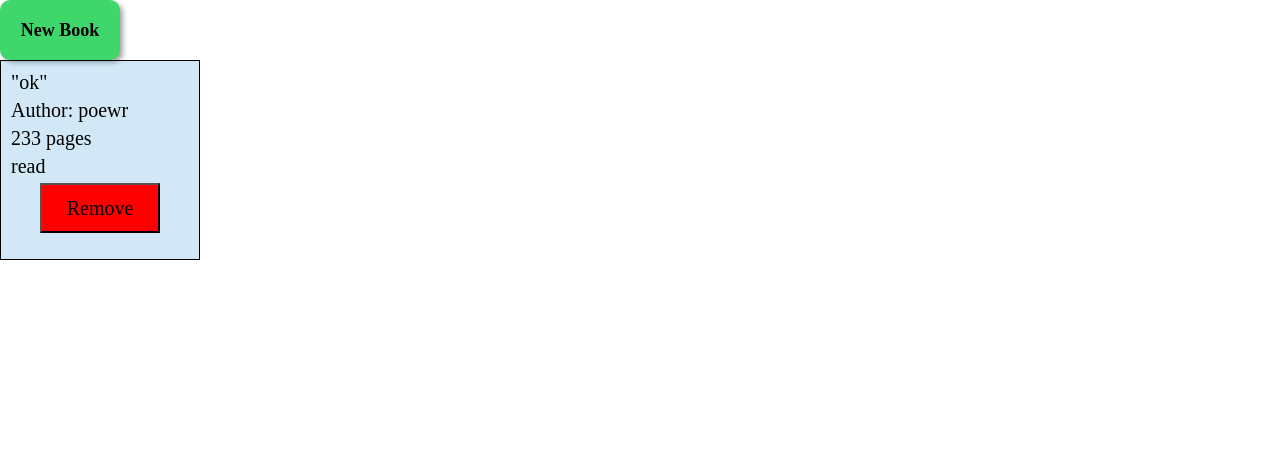
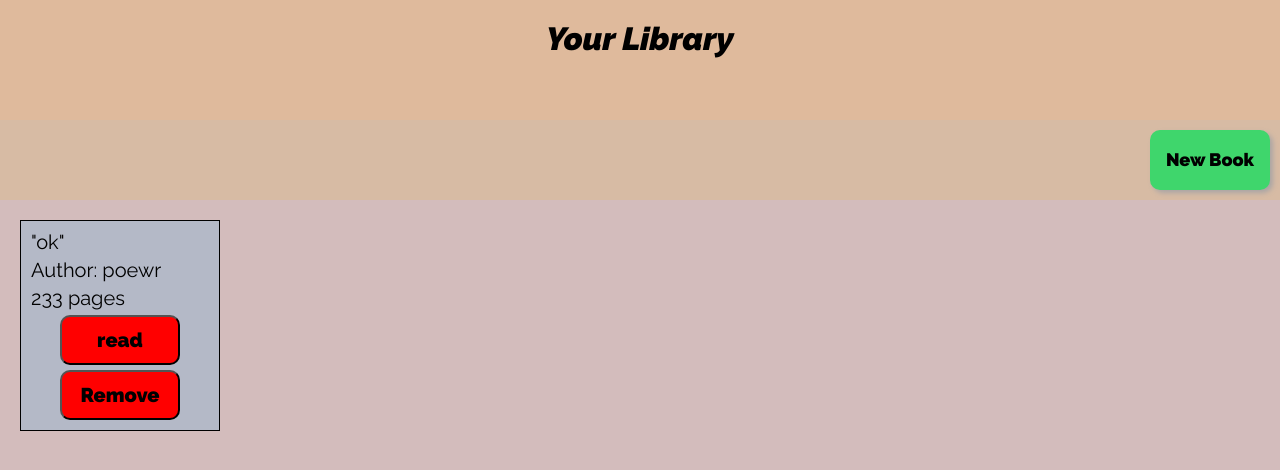
Before and after one commit to LeskiewiczMichal/Library-project, a plain HTML site: page index.html in a window 1280 px wide. Drawn offline with Linux system fonts and the light colour scheme.

Commit message:
Everything works, basic css added

```diff
--- a/index.html
+++ b/index.html
@@ -6,11 +6,16 @@
     <meta name="viewport" content="width=device-width, initial-scale=1.0">
     <title>Library</title>
     <link rel="stylesheet" href="./style.css"></link>
+    <link rel="preconnect" href="https://fonts.googleapis.com">
+    <link rel="preconnect" href="https://fonts.gstatic.com" crossorigin>
+    <link href="https://fonts.googleapis.com/css2?family=Raleway:ital,wght@0,400;0,900;1,900&display=swap" rel="stylesheet">
 </head>
 <body>
-    <button id="new-book">New Book</button>
+    <div id="header">
+        <h1>Your Library</h1>
+    </div>
+    <div><button id="new-book">New Book</button></div>
     <div id="books"></div>
-
     <div id="overlay">
         <form id="form">
             <button type="button" id="x-btn">x</button>
--- a/script.js
+++ b/script.js
@@ -38,8 +38,15 @@ function fillBooksContainer(booksContainer){
         author.innerText = `Author: ${book.author}`;
         const pages = document.createElement('p');
         pages.innerText = `${book.pages} pages`;
-        const read = document.createElement('p');
+        const read = document.createElement('button');
         read.innerText = `${book.read}`;
+        read.addEventListener('click', () => {
+            if(read.innerText === 'Read'){
+                read.innerText = 'Not read';
+            } else {
+                read.innerText = 'Read';
+            }
+        })
         const removeBook = document.createElement('button');
         removeBook.addEventListener('click', (e) => {
             e.target.parentElement.remove()
@@ -58,6 +65,10 @@ function fillBooksContainer(booksContainer){
 }
 
 newBookBtn.addEventListener('click', () => {
+    title.value = '';
+    author.value = '';
+    pages.value = undefined;
+    read.checked = false;
     overlay.style.display = 'block'
 })
 
--- a/style.css
+++ b/style.css
@@ -356,19 +356,46 @@
       box-sizing: border-box;
   }
 
+  body {
+    font-family: 'Raleway', sans-serif;
+    background-color: rgb(211, 188, 188);
+  }
+
+  #header {
+    height: 120px;
+    width: 100vw;
+    background-color: rgb(223, 186, 156);
+    font-style: italic;
+    display: flex;
+    justify-content: center;
+  }
+
+  body > div:nth-of-type(2) {
+    display: flex;
+    justify-content: flex-end;
+    background-color: rgb(215, 187, 164);
+    padding: 10px;
+  }
+
   #books {
       display: flex;
       gap: 20px;
+      padding: 20px;
+      background-color: rgb(211, 188, 188);
+      flex-wrap: wrap;
   }
 
   #books > div {
-      height: 200px;
-      width: 200px;
+      min-height: 200px;
+      min-width: 200px;
       border: 1px solid black;
       font-size: 20px;
       padding: 10px;
       background-color: rgba(105, 176, 223, 0.295);
+      font-weight: 00;
   }
+
+
 
   #new-book {
       padding: 5px;
@@ -381,6 +408,10 @@
       border-radius: 10px;
       font-size: large;
       font-weight: bold;
+  }
+
+  #new-book:hover {
+    background-color: rgb(19, 158, 61);
   }
 
   #form {
@@ -449,12 +480,15 @@
     height: 50px;
     background-color: red;
     align-self: center;
+    font-weight: bold;
+    border-radius: 10px;
   }
 
-  .book > button:after {
+  .book > button:last-of-type::after {
     content: 'Remove';
   }
 
   .book > button:hover {
     background-color: black;
+    cursor: pointer;
   }
```
